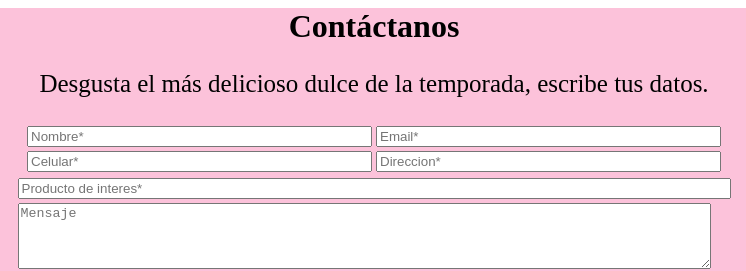
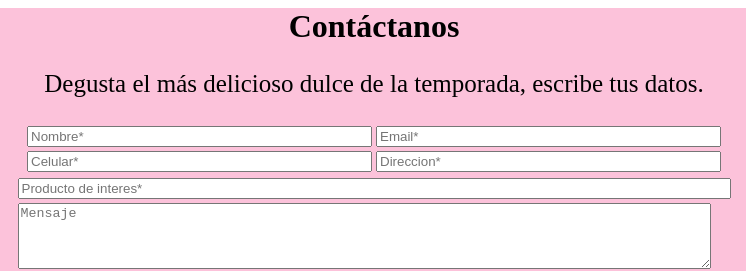
Before and after one commit to DraonRe/Prueba2Fidelio, a plain HTML site: page index.html in a window 1280 px wide. Shown: the part 1989-2260 px from the top of the page, 266-1012 px from the left. Drawn offline with Linux system fonts and the light colour scheme.

Commit message:
Commit "Prueba 2"

```diff
--- a/index.html
+++ b/index.html
@@ -1,5 +1,9 @@
 <!DOCTYPE html>
 <html lang="en">
+
+<!-------------------------------------------------------------->
+<!--                          Header                          -->
+<!-------------------------------------------------------------->
 
 <head>
     <meta charset="UTF-8" />
@@ -10,7 +14,7 @@
 
 
 
-    <!--Aprendiendo a comentar seccion nav-->
+    <!-------------------  Navbar  -------------------------->
     <div>
         <nav>
             <a style="color: #3299e4;">¿Quiénes somos?</a>
@@ -22,11 +26,14 @@
 
         </nav>
     </div>
-    <!--Aprendiendo a comentar seccion inicial-->
 </head>
 
+<!-------------------------------------------------------------->
+<!--                          Body                            -->
+<!-------------------------------------------------------------->
 
     <body>
+    <!-------------------  Seccion 1 inicial  -------------------------->
 
     <div class="container-1">
 
@@ -56,7 +63,7 @@
 
 
 
-    <!--Aprendiendo a comentar seccion inicial-->
+    <!-------------------  Seccion 2 Conocenos  -------------------------->
     <div style="background-color: gainsboro">
 
         <table class="tablaCentra">
@@ -76,6 +83,8 @@
             </tr>
 
         </table>
+
+            <!-------------------  Seccion 3 Como lo hacemos  -------------------------->
 
 
         <table class="tablaCentra">
@@ -99,6 +108,7 @@
 
 
 
+
         <table class="tablaCentra">
             <tr>
                 <td class="centrar"><img src="ASSETS/Trazado 643.png" alt="Trazado 643" title="Trazado 643"></td>
@@ -114,11 +124,12 @@
             </tr>
         </table>
 
+    </div>
 
 
+    <!-------------------  Seccion 3 Como usar nuestros dulces  -------------------------->
 
-    </div>
-    <!--Aprendiendo a comentar seccion inicial-->
+
     <div  style="background-color:#fcc2da; border: none;" >
         <h1 class="centrar">¿Cómo usar nuestros dulces?</h1>
 
@@ -204,7 +215,10 @@
 
 
     </div>
-    <!--Aprendiendo a manejo de centrar listas-->
+
+
+    <!-------------------  Seccion 4 Hablemos ahora de la cotidianidad  -------------------------->
+
     <div>
         <h1 class="centrar">Hablemos ahora de la cotidianidad</h1>
         <ul>
@@ -234,10 +248,14 @@
             </li>
         </ul>
     </div>
-    <!--Aprendiendo a comentar seccion inicial-->
+
+
+    <!-------------------  Seccion 5 Contactanos -------------------------->
+
+
     <div style="background-color: #fcc2da;">
         <h1 class="centrar">Contáctanos</h1>
-        <p class="centrar" style="font-size: 25px;">Desgusta el más delicioso dulce de la temporada, escribe tus datos.
+        <p class="centrar" style="font-size: 25px;">Degusta el más delicioso dulce de la temporada, escribe tus datos.
         </p>
 
         <table class="tablaCentra">
```
Also changed, not shown: estilos.css (+24 -4 lines).
